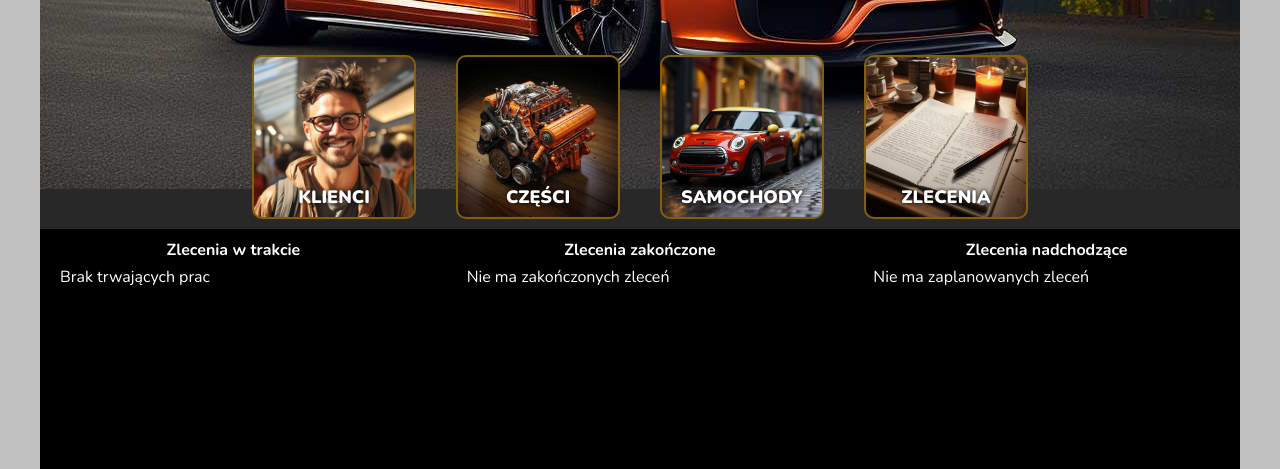
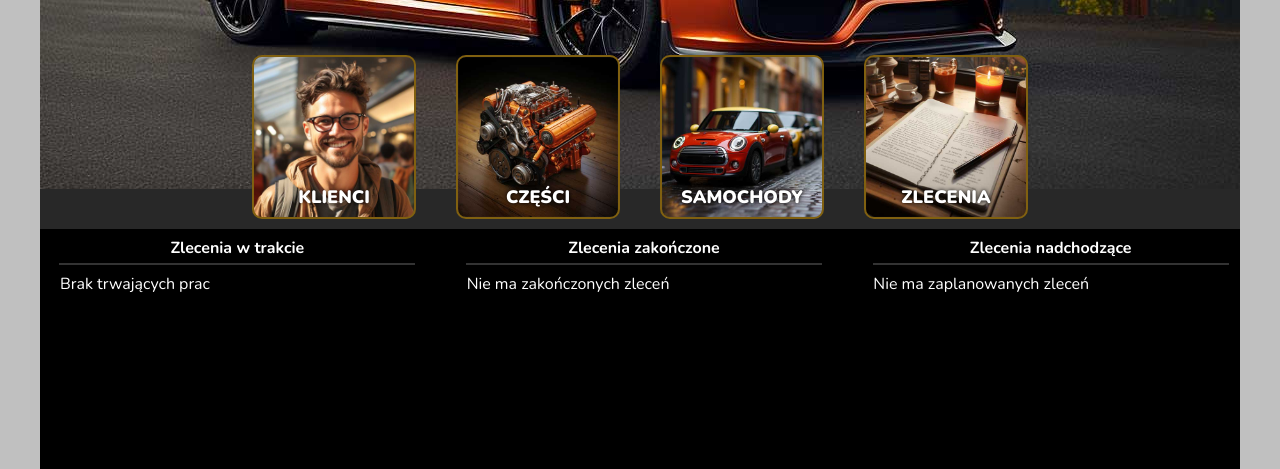
Before and after one commit to Jurand76/PythonCarService, a Django app: template myapp/templates/home.html in a window 1280 px wide. Shown: the part 473-942 px from the top of the page. Run offline with Django 4.2, Linux system fonts and the light colour scheme; the template is opened without the code that fills it, so the values that code supplies are empty.

Commit message:
modifying style of homepage

```diff
--- a/myapp/static/css/styles.css
+++ b/myapp/static/css/styles.css
@@ -52,6 +52,14 @@ body {
     font-family: 'Nunito', sans-serif;
 }
 
+.first-block h4 {
+    border-bottom: 2px solid #333;
+    width: 90%;
+    text-align: center;
+    align-content: center;
+    margin-left: 5%
+}
+
 .second-block {
     margin-left: 20px;
     margin-bottom: 10px;
@@ -64,8 +72,9 @@ h1 {
 h4 {
     color: white;
     font-family: 'Nunito', sans-serif;
-    margin-top: 10px;
-    margin-bottom: 5px;
+    margin-top: 4px;
+    margin-bottom: 8px;
+    padding: 4px;
     text-align: center;
 }
 
```
